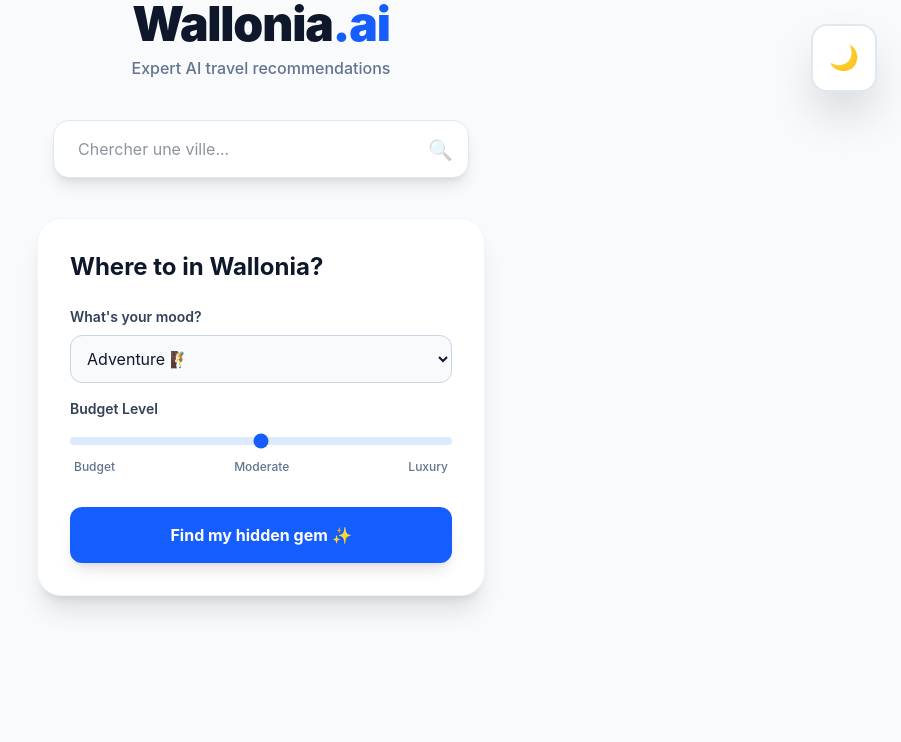
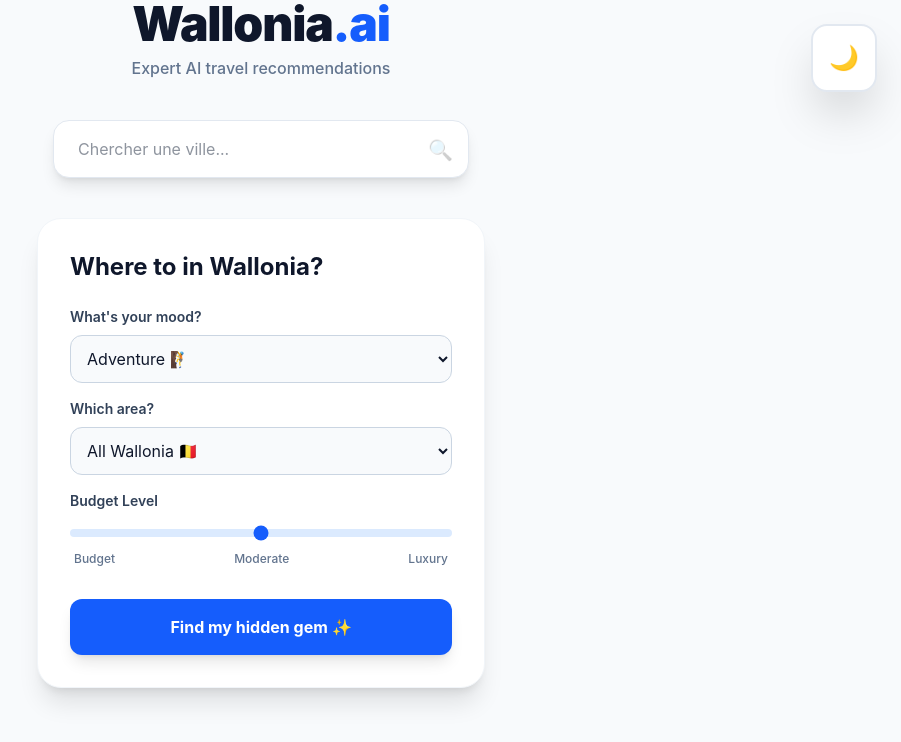
Before and after one commit to hancottemarie/wallonia-ai, a React app in the folder frontend/: page / in a window 1280 px wide. Shown: the top 742 px of the page, without its empty margins (379-1280 px from the left). Built offline with nearby package versions, Linux system fonts and the light colour scheme; the HTML template or start-up script is replaced by a standard one.

Commit message:
Auto: frontend/src/components/TravelForm.jsx

```diff
--- a/frontend/src/components/TravelForm.jsx
+++ b/frontend/src/components/TravelForm.jsx
@@ -3,10 +3,11 @@ import React, { useState } from 'react';
 export default function TravelForm({ onSearch }) {
   const [vibe, setVibe] = useState('Adventure');
   const [budget, setBudget] = useState(2);
+  const [province, setProvince] = useState('toutes')
 
   const handleSubmit = (e) => {
     e.preventDefault();
-    onSearch({ vibe, budget_max: budget });
+    onSearch({ vibe, budget_max: budget, province });
   };
 
   return (
@@ -32,6 +33,25 @@ export default function TravelForm({ onSearch }) {
           <option value="Chill">Chill 🧘</option>
           <option value="Culture">Culture 🏛️</option>
           <option value="Food">Food 🍟</option>
+        </select>
+      </div>
+
+	{/* 3. NOUVEAU SÉLECTEUR DE PROVINCE */}
+      <div className="mb-4">
+        <label className="block text-sm font-semibold text-slate-700 dark:text-slate-300 mb-2 transition-colors">
+          Which area?
+        </label>
+        <select
+          value={province}
+          onChange={(e) => setProvince(e.target.value)}
+          className="w-full p-3 bg-slate-50 dark:bg-slate-800 border border-slate-300 dark:border-slate-700 rounded-xl text-slate-900 dark:text-slate-100 focus:ring-2 focus:ring-blue-500 outline-none transition-all"
+        >
+          <option value="toutes">All Wallonia 🇧🇪</option>
+          <option value="Brabant Wallon">Brabant Wallon</option>
+          <option value="Hainaut">Hainaut</option>
+          <option value="Liège">Liège</option>
+          <option value="Luxembourg">Luxembourg</option>
+          <option value="Namur">Namur</option>
         </select>
       </div>
 
```
